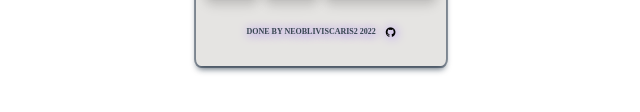
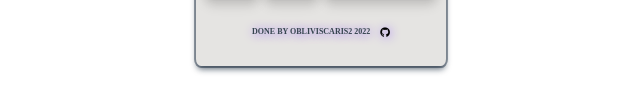
Before and after one commit to obliviscaris2/odin-calculator, a plain HTML site: page index.html in a window 1280 px wide. Shown: the part 334-446 px from the top of the page, 319-959 px from the left. Drawn offline with Linux system fonts and the light colour scheme; a web font is replaced by a local one.

Commit message:
fixed typos

```diff
--- a/index.html
+++ b/index.html
@@ -42,7 +42,7 @@
             </div>
             <footer class="footer">
                 <p>
-                    Done by neobliviscaris2
+                    Done by obliviscaris2
                     <script>
                         document.write(new Date().getFullYear())
                     </script>
```
